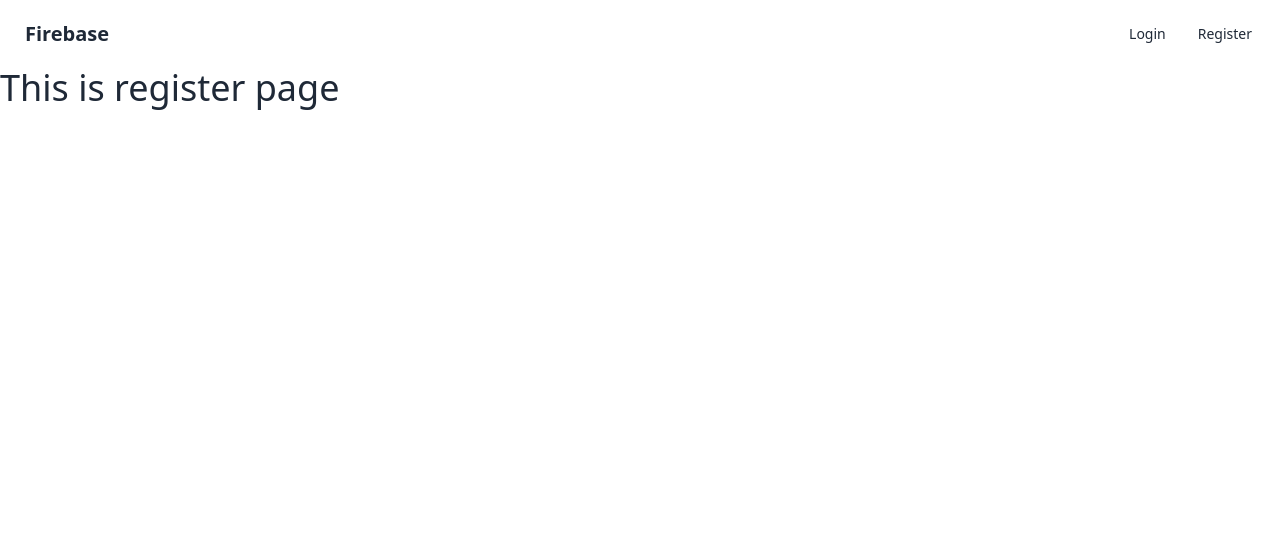
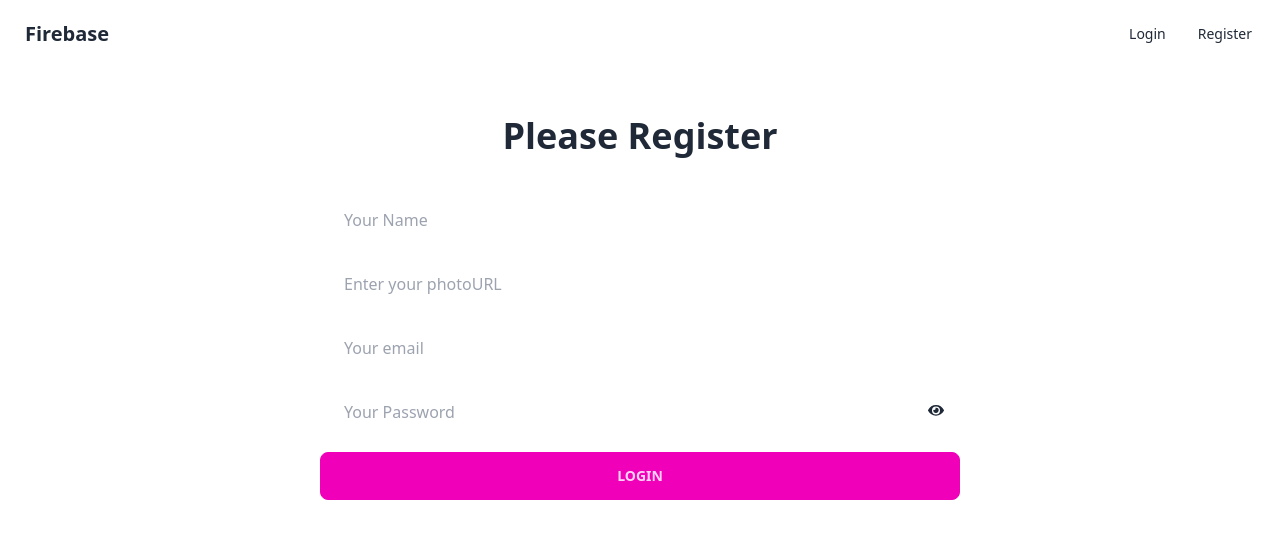
Before and after one commit to mamun-prodhan/email-password-login-signup-form, a React (Vite) app: page /register in a window 1280 px wide. Shown: the top 538 px of the page. Built offline with nearby package versions, Linux system fonts and the light colour scheme.

Commit message:
form design completed

```diff
--- a/package.json
+++ b/package.json
@@ -14,6 +14,7 @@
     "match-sorter": "^6.3.1",
     "react": "^18.2.0",
     "react-dom": "^18.2.0",
+    "react-icons": "^4.11.0",
     "react-router-dom": "^6.16.0",
     "sort-by": "^1.2.0"
   },
--- a/src/components/Login/Login.jsx
+++ b/src/components/Login/Login.jsx
@@ -1,7 +1,40 @@
+import { useState } from "react";
+import { FaEye, FaEyeSlash } from "react-icons/fa";
 const Login = () => {
+  const [showPassword, setShowPassword] = useState(false);
+
   return (
     <div>
-      <h2 className="text-4xl">This is login page</h2>
+      <div className="w-[50%] mx-auto mt-12">
+        <h2 className="text-4xl font-bold text-center mb-10">Please Login</h2>
+        <form>
+          <input
+            className="py-3 px-6 w-full mb-4"
+            type="email"
+            name="email"
+            id="email"
+            placeholder="Your email"
+          />
+          <input
+            className="py-3 px-6 w-full mb-4 relative"
+            type={showPassword ? "text" : "password"}
+            name="password"
+            id="password"
+            placeholder="Your Password"
+          />
+          <span
+            className="cursor-pointer absolute translate-x-[-200%] translate-y-[90%]"
+            onClick={() => setShowPassword(!showPassword)}
+          >
+            {showPassword ? <FaEyeSlash /> : <FaEye />}
+          </span>
+          <input
+            className="btn btn-secondary w-full"
+            type="submit"
+            value="Login"
+          />
+        </form>
+      </div>
     </div>
   );
 };
--- a/src/components/Register/Register.jsx
+++ b/src/components/Register/Register.jsx
@@ -1,9 +1,70 @@
-import React from "react";
+import { useState } from "react";
+import { FaEye, FaEyeSlash } from "react-icons/fa";
+const Register = () => {
+  const [showPassword, setShowPassword] = useState(false);
+  const [error, setError] = useState("");
+  const [success, setSuccess] = useState("");
 
-const Register = () => {
+  const handleRegister = (e) => {
+    e.preventDefault();
+    const name = e.target.name.value;
+    const photoURL = e.target.photoURL.value;
+    const email = e.target.email.value;
+    const password = e.target.password.value;
+    console.log(name, photoURL, email, password);
+  };
+
   return (
     <div>
-      <h2 className="text-4xl">This is register page</h2>
+      <div className="w-[50%] mx-auto mt-12">
+        <h2 className="text-4xl font-bold text-center mb-10">
+          Please Register
+        </h2>
+        <form onSubmit={handleRegister}>
+          <input
+            className="py-3 px-6 w-full mb-4"
+            type="text"
+            name="name"
+            id="name"
+            placeholder="Your Name"
+          />
+          <input
+            className="py-3 px-6 w-full mb-4"
+            type="text"
+            name="photoURL"
+            id="photoURL"
+            placeholder="Enter your photoURL"
+          />
+          <input
+            className="py-3 px-6 w-full mb-4"
+            type="email"
+            name="email"
+            id="email"
+            placeholder="Your email"
+          />
+          <input
+            className="py-3 px-6 w-full mb-4 relative"
+            type={showPassword ? "text" : "password"}
+            name="password"
+            id="password"
+            placeholder="Your Password"
+          />
+          <span
+            className="cursor-pointer absolute translate-x-[-200%] translate-y-[90%]"
+            onClick={() => setShowPassword(!showPassword)}
+          >
+            {showPassword ? <FaEyeSlash /> : <FaEye />}
+          </span>
+          <br />
+          {error && <p className="font-bold text-red-600">{error}</p>}
+          {success && <p className="font-bold text-green-600">{success}</p>}
+          <input
+            className="btn btn-secondary w-full"
+            type="submit"
+            value="Login"
+          />
+        </form>
+      </div>
     </div>
   );
 };
```
Also changed, not shown: 1 other file (tests, documents, lock files or other folders).
